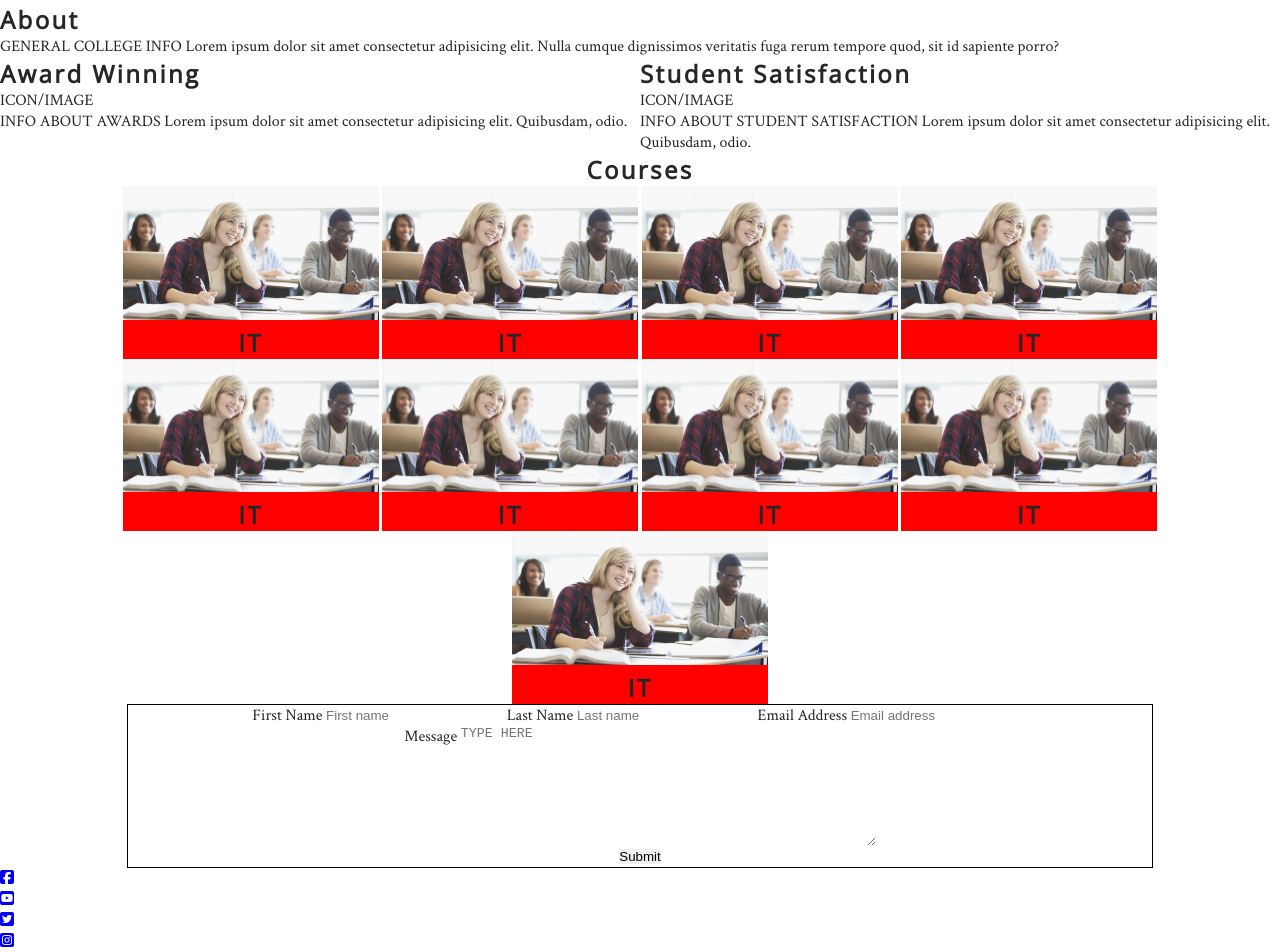
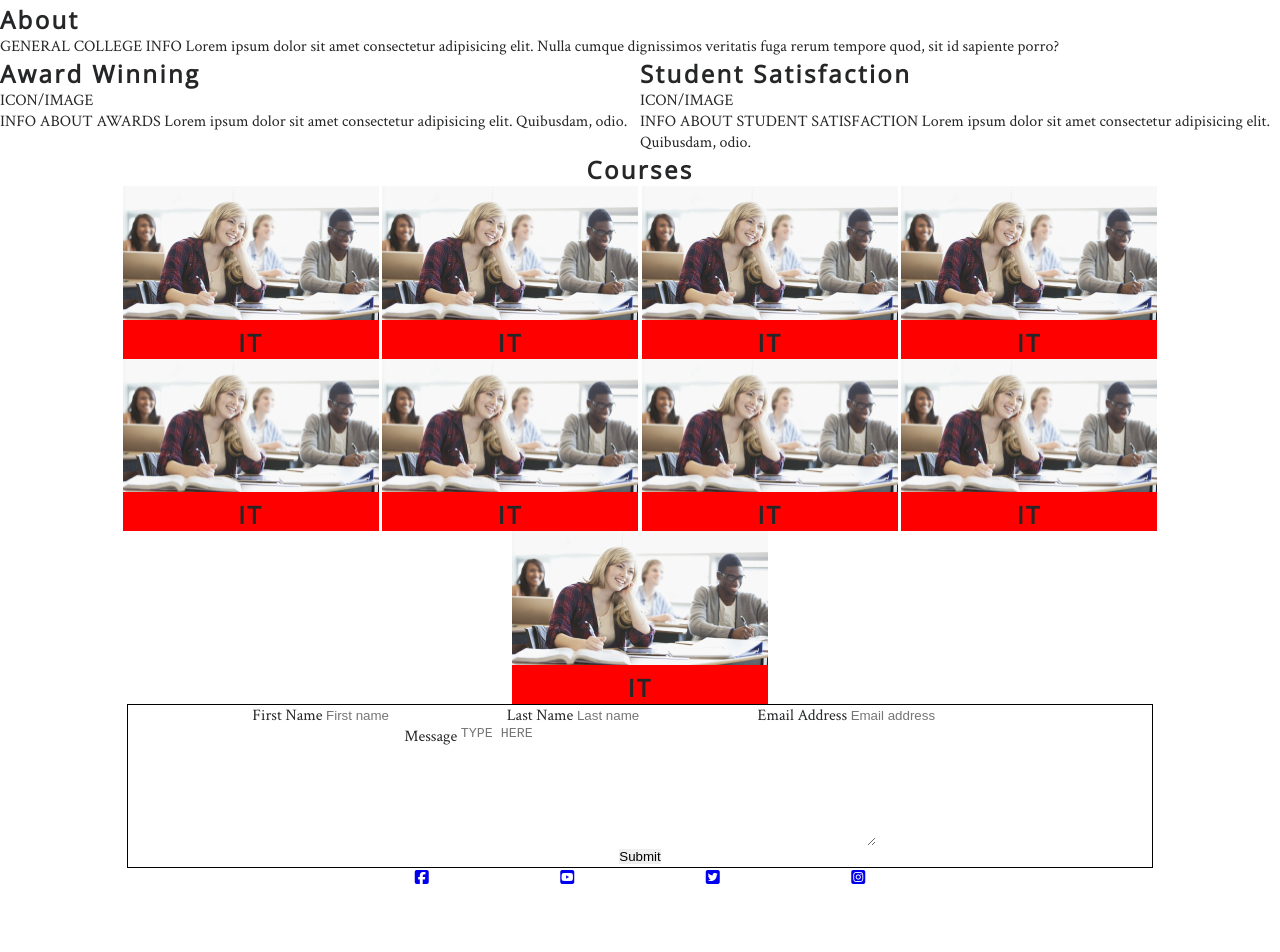
Before and after one commit to mjjstockman/hull-college-before, a plain HTML site: page index.html in a window 1280 px wide. Shown: the part 747-1699 px from the top of the page. After the commit the page ends 1636 px from the top, so only its background shows below. Drawn offline with nearby package versions, Linux system fonts and the light colour scheme.

Commit message:
Add basic footer positioning

```diff
--- a/assets/css/style.css
+++ b/assets/css/style.css
@@ -97,6 +97,16 @@ textarea {
     vertical-align: top;
 }
 
-.center {
-    margin: 0 auto;
+/* footer */
+
+#social-networks {
+    text-align: center;
 }
+
+#social-networks > li {
+    display: inline;
+}
+
+#social-networks li + li {
+    margin-left: 10%;
+}
--- a/index.html
+++ b/index.html
@@ -130,7 +130,7 @@
     </section>
 
     <footer>
-        <ul>
+        <ul id="social-networks">
             <li>
                 <a href="#" target="_blank" rel="noopener"
                     aria-label="Visit Hull College's Facebook page (opens in a new tab)">
```
